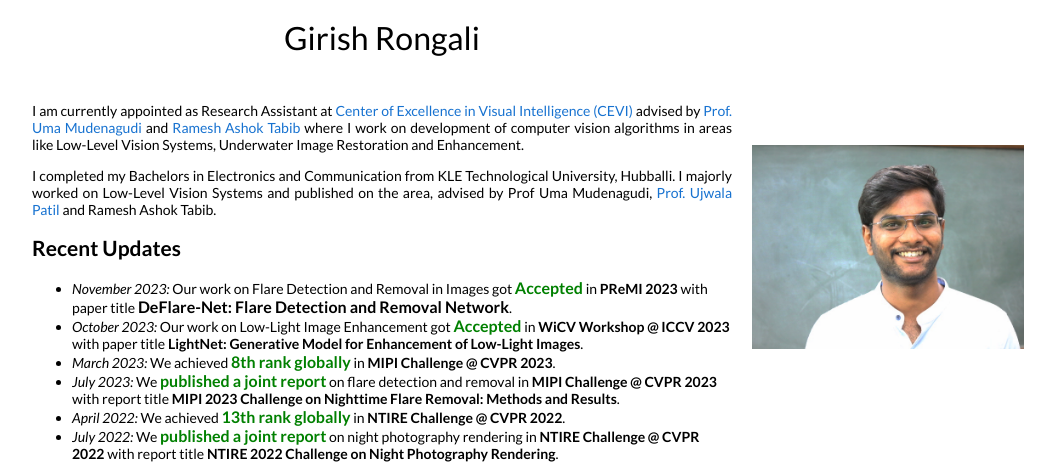
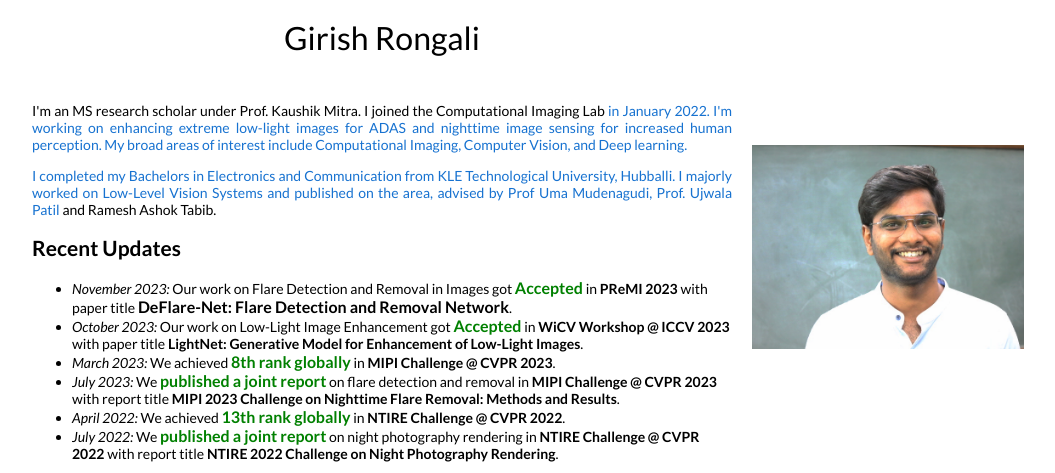
Before and after one commit to girish445ai/girish445ai.github.io, a plain HTML site: page index.html in a window 1280 px wide. Shown: the top 473 px of the page, without its empty margins (168-1223 px from the left). Drawn offline with Linux system fonts and the light colour scheme.

Commit message:
Update index.html

```diff
--- a/index.html
+++ b/index.html
@@ -107,7 +107,7 @@
 
 	      <p>&nbsp;</p>
               <p align="justify">
-                I am currently appointed as Research Assistant at <a href="https://www.linkedin.com/company/kletech-center-of-excellence-in-visual-intelligence-cevi/mycompany/?viewAsMember=true">Center of Excellence in Visual Intelligence (CEVI)</a> advised by <a href="https://scholar.google.com/citations?user=xBaqwmkAAAAJ&hl=en">Prof. Uma Mudenagudi</a> and <a href="https://scholar.google.com/citations?user=hZbrO4IAAAAJ&hl=en">Ramesh Ashok Tabib</a> where I work on development of computer vision algorithms in areas like Low-Level Vision Systems, Underwater Image Restoration and Enhancement.
+                I'm an MS research scholar under Prof. Kaushik Mitra. I joined the Computational Imaging Lab  <a href="https://www.ee.iitm.ac.in/comp_photolab/index.html"> in January 2022. I'm working on enhancing extreme low-light images for ADAS and nighttime image sensing for increased human perception. My broad areas of interest include Computational Imaging, Computer Vision, and Deep learning.
               </p>
 
               <p align="justify">
```
